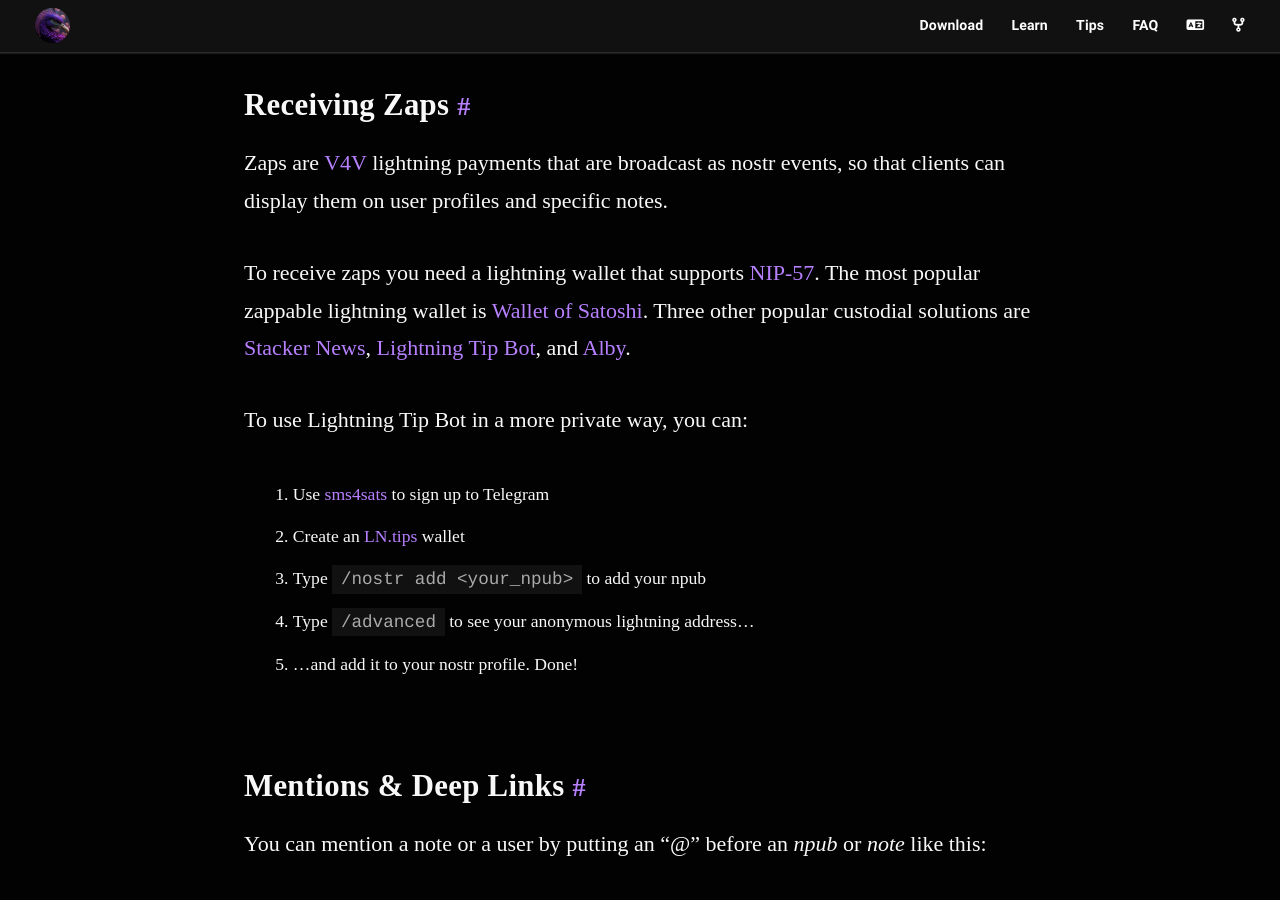
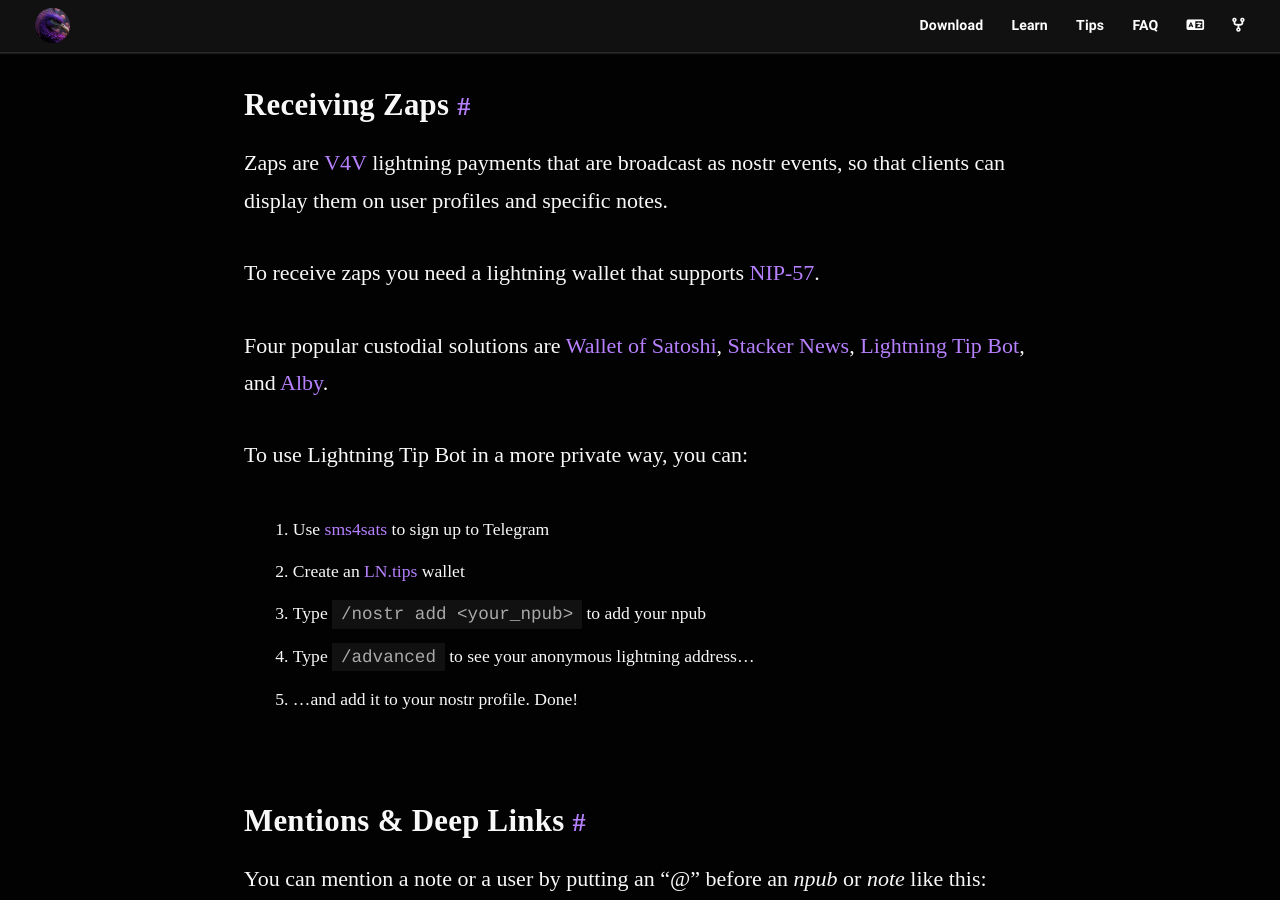
Before and after one commit to nostr-resources/nostr-resources.github.io, a Jekyll site: the page built from index.md, in a window 1280 px wide and 900 px high, scrolled down 9269 px. Built offline with Jekyll 4.4.1, drawn with Linux system fonts in a browser that asks for light colours; some web fonts are replaced.

Commit message:
fix: NIP-57 wallet list

```diff
--- a/index.md
+++ b/index.md
@@ -261,8 +261,9 @@ notes.
 
 To receive zaps you need a lightning wallet that supports
 [NIP-57](https://github.com/nostr-protocol/nips/blob/master/57.md).
-The most popular zappable lightning wallet is [Wallet of Satoshi]([url](https://www.walletofsatoshi.com)).
-Three other popular custodial solutions are
+
+Four popular custodial solutions are
+[Wallet of Satoshi](https://walletofsatoshi.com/),
 [Stacker News](https://stacker.news),
 [Lightning Tip Bot](https://ln.tips),
 and [Alby](https://getalby.com/).
```
